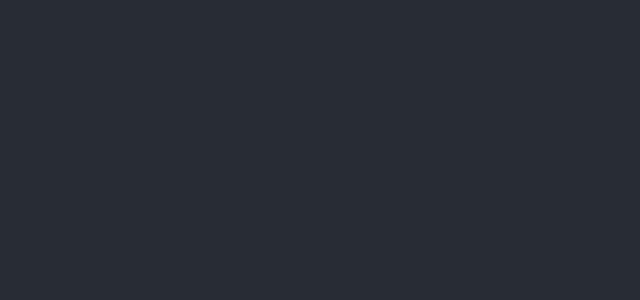
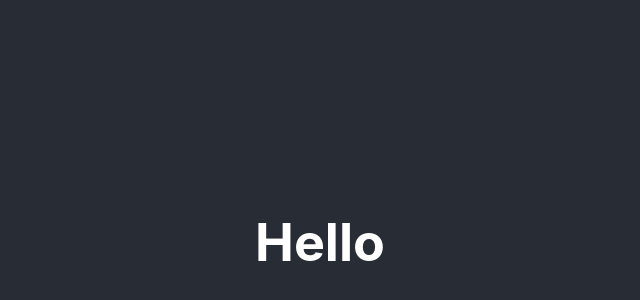
Before and after one commit to jaclynnbarrera/nostalgia-ultra, a React (Create React App) app: page / in a window 1280 px wide. Shown: the part 158-458 px from the top of the page, without its empty margins (320-960 px from the left). Built offline with nearby package versions, Linux system fonts and the light colour scheme.

Commit message:
creates components folder and Mercury.js component file

```diff
--- a/src/App.js
+++ b/src/App.js
@@ -3,7 +3,9 @@
 function App() {
   return (
     <div className="App">
-      <header className="App-header"></header>
+      <header className="App-header">
+        <h1>Hello</h1>
+      </header>
     </div>
   );
 }
```
Also changed, not shown: src/components/Mercury.js (added).
